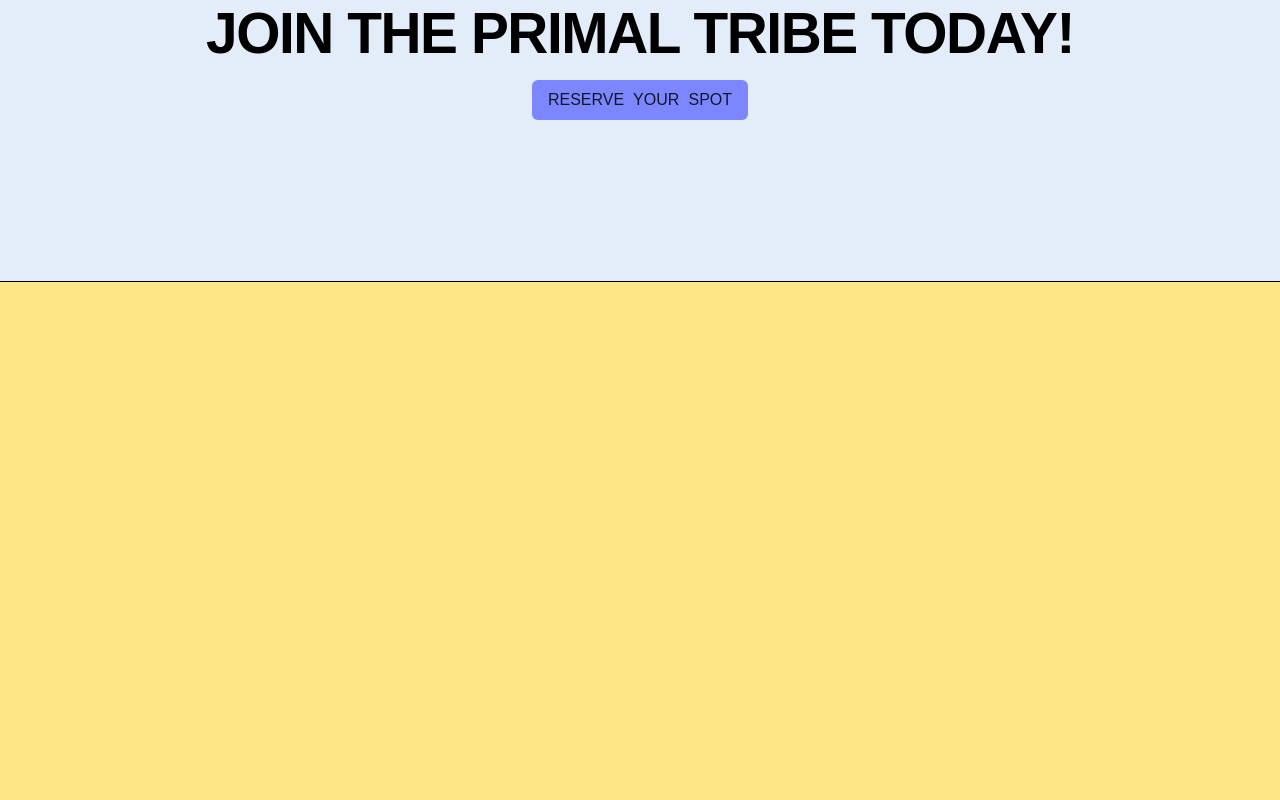
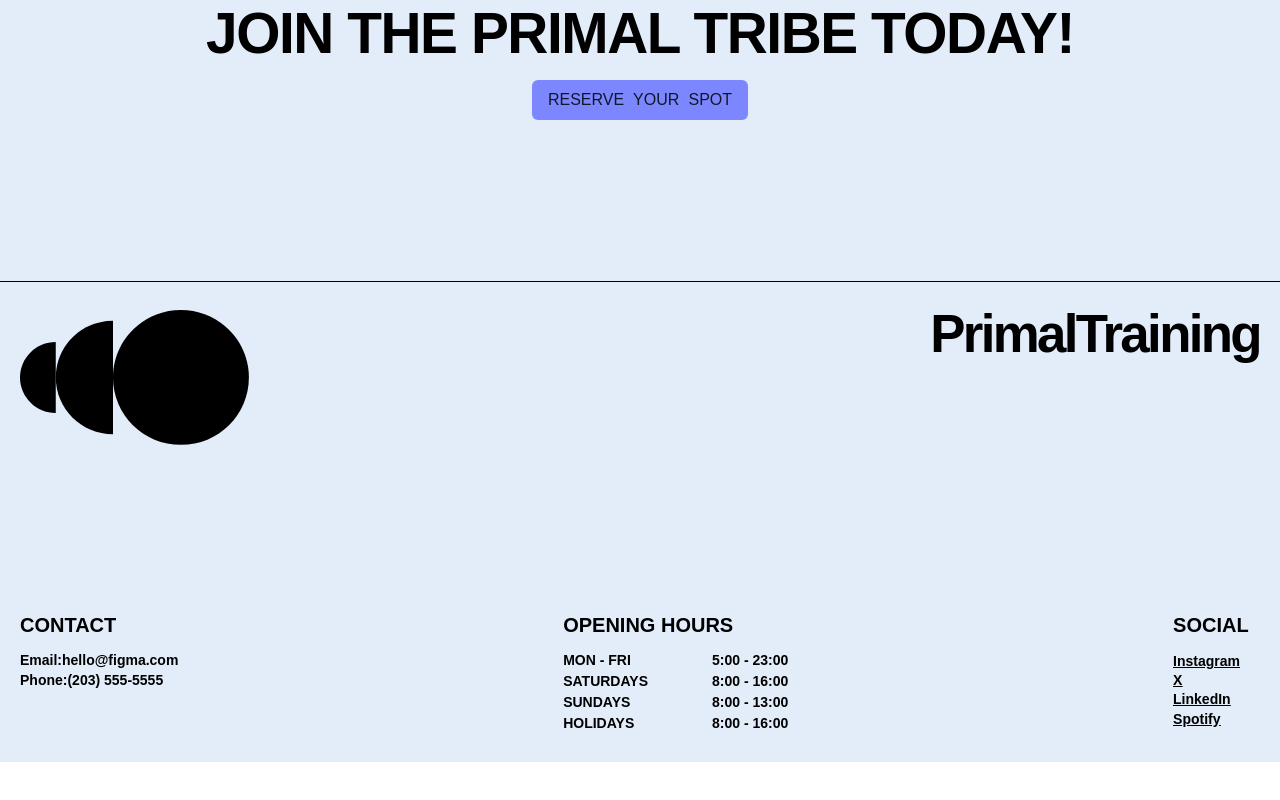
Before and after one commit to nazaninhatami-leet/primal-training, a React (Vite) app: page /about in a window 1280 px wide. Shown: the part 1962-2762 px from the top of the page. After the commit the page ends 2724 px from the top, so only its background shows below. Built offline with nearby package versions, Linux system fonts and the light colour scheme; a web font is replaced by a local one.

Commit message:
add footer to about page

```diff
--- a/src/components/about-page/index.jsx
+++ b/src/components/about-page/index.jsx
@@ -4,6 +4,7 @@ import AboutTitle from './aboutTitle';
 import Gym from './gym';
 import Reconnect from './reconnect';
 import Join from './join';
+import Footer from '../home-page/footer';
 
 const AboutPage = () => {
   return (
@@ -14,7 +15,8 @@ const AboutPage = () => {
       <Gym />
       <Reconnect />
       <Join />
-      <div className="bg-amber-200 h-[48rem]"></div>
+      <Footer />
+      {/* <div className="bg-amber-200 h-[48rem]"></div> */}
     </>
   );
 };
```
